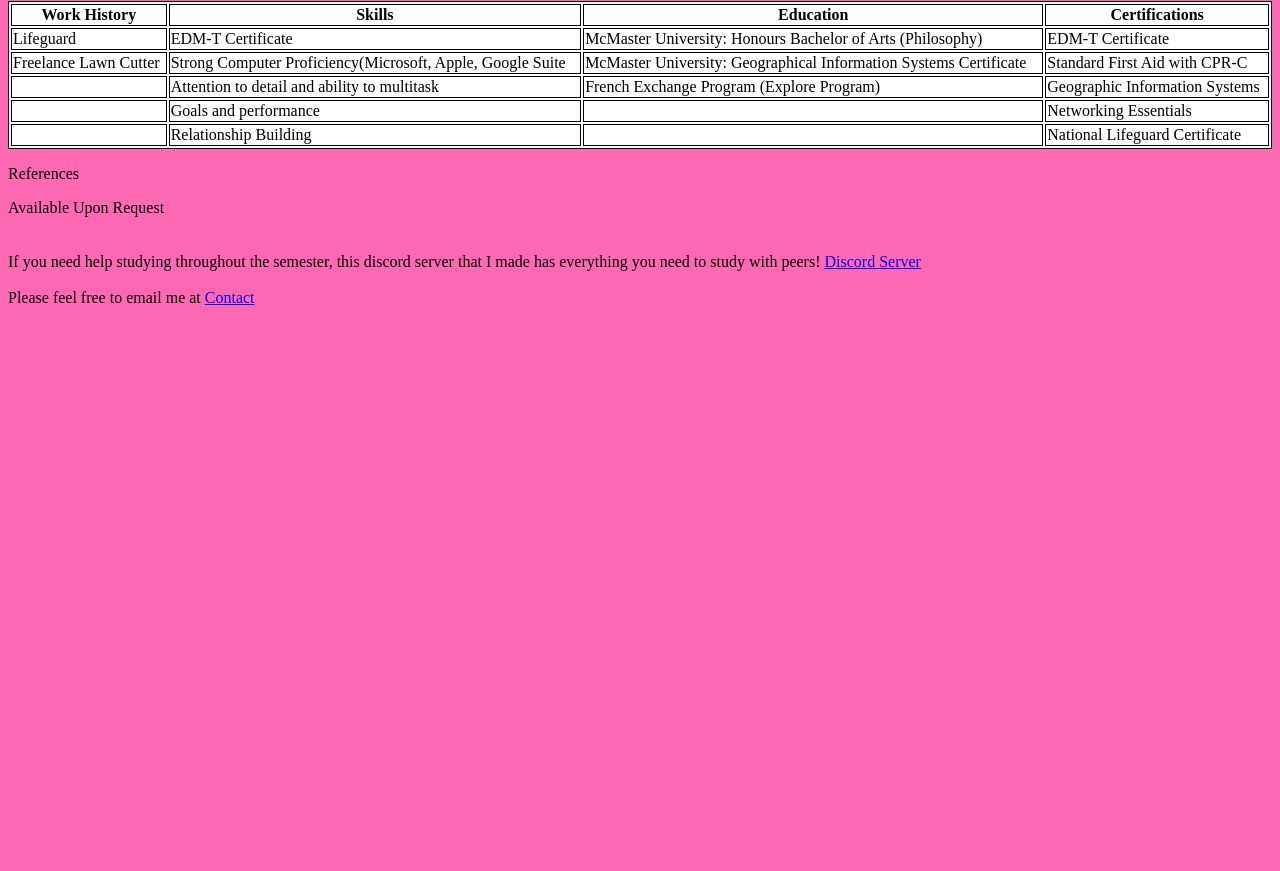
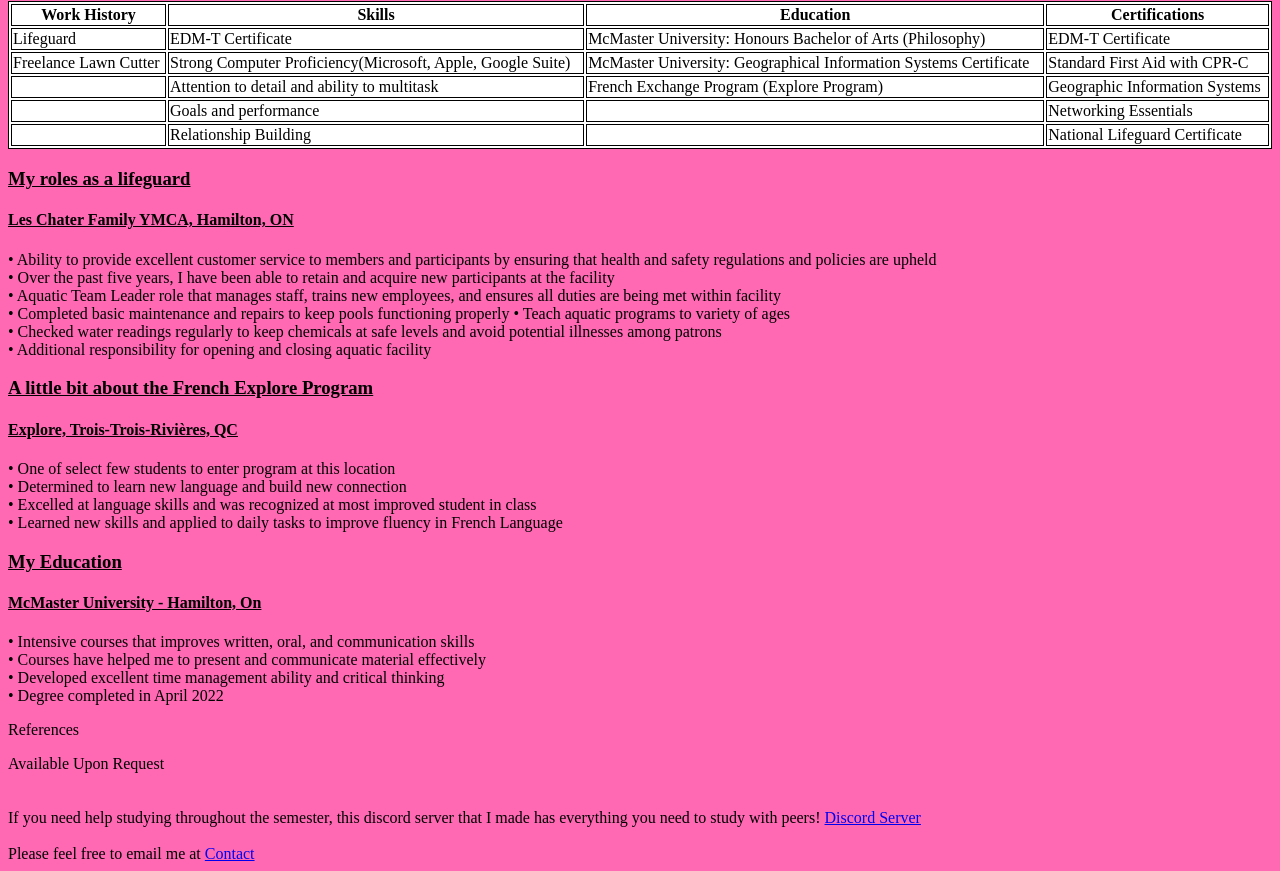
Before and after one commit to Darkside8713/Darkside8713.github.io, a plain HTML site: page index.html in a window 1280 px wide. Shown: the part 388-1259 px from the top of the page. Before the commit the page ends 800 px from the top, so only its background shows below. Drawn offline with Linux system fonts and the light colour scheme.

Commit message:
Update index.html

```diff
--- a/index.html
+++ b/index.html
@@ -2,12 +2,12 @@
 <html>
 <head>
 
-<!╌ Refer to css page for style elements ╌>
+<!-- Refer to css page for style elements -->
 <link rel="stylesheet" href="https://Darkside8713.github.io/style.css"/>
 
 	<title>My Resume</title>
 
-	<!╌ The main header of the webpage ╌>
+	<!-- The main header of the webpage -->
     <h1>William Inglis Resume </h1>
 	<h2> Part-Time Lifeguard and Full Time GIS Student</h2>
 
@@ -17,13 +17,13 @@
 
 	</div>
 
-	<!╌ A professional summary of what William is all about ╌>
+	<!-- A professional summary of what William is all about -->
 
 	<h3 id="block1" style="float:left;"> Professional Summary</h3>
 
 	<div id="block2" style = "float:right;"><a href = "https://www.linkedin.com/in/wji8713"> LinkedIn </a></div>
 
-	<!╌ Create three div classes to seperate the image and the text beside one another ╌>
+	<!-- Create three div classes to seperate the image and the text beside one another -->
 	<div class="container">
 	<div class = "image">
 	<img <img src="images" alt="A Picture of William Inglis">
@@ -35,11 +35,11 @@
 
   </head>
 
- <!╌ Start the body of the webpage which starts of with William's accomplishments ╌>
+ <!-- Start the body of the webpage which starts of with William's accomplishments -->
 <body>
 <h4>All of my current accomplishments</h4>
 
-<!╌ Create a table with all of the accomplishments neatly orangized╌>
+<!-- Create a table with all of the accomplishments neatly orangized -->
 <table>
   <tr>
     <th>Work History</th>
@@ -55,7 +55,7 @@
   </tr>
   <tr>
     <td>Freelance Lawn Cutter</td>
-    <td>Strong Computer Proficiency(Microsoft, Apple, Google Suite</td>
+    <td>Strong Computer Proficiency(Microsoft, Apple, Google Suite)</td>
 	<td>McMaster University: Geographical Information Systems Certificate</td>
 	<td>Standard First Aid with CPR-C</td>
   </tr>
@@ -78,7 +78,37 @@
   <td>National Lifeguard Certificate</td>
 </table>
 
-<!╌ Give a mention of references ╌>
+<!-- What did I do on the job -->
+<h3> My roles as a lifeguard </h3>
+<h4> Les Chater Family YMCA, Hamilton, ON</h4>
+<div>•	Ability to provide excellent customer service to members and participants by ensuring that health and safety regulations and policies are upheld<br>
+•	Over the past five years, I have been able to retain and acquire new participants at the facility<br>
+•	Aquatic Team Leader role that manages staff, trains new employees, and ensures all duties are being met within facility<br>
+•	Completed basic maintenance and repairs to keep pools functioning properly
+•	Teach aquatic programs to variety of ages<br>
+•	Checked water readings regularly to keep chemicals at safe levels and avoid potential illnesses among patrons<br>
+•	Additional responsibility for opening and closing aquatic facility
+</div>
+
+<!-- What did I do at the French Program -->
+<h3> A little bit about the French Explore Program </h3>
+<h4> Explore, Trois-Trois-Rivières, QC</h4>
+<div> •	One of select few students to enter program at this location<br>
+•	Determined to learn new language and build new connection<br>
+•	Excelled at language skills and was recognized at most improved student in class<br>
+•	Learned new skills and applied to daily tasks to improve fluency in French Language<br>
+</div>
+
+<!-- A little bit about my education background -->
+<h3> My Education</h3>
+<h4> McMaster University - Hamilton, On</h4>
+<div> • Intensive courses that improves written, oral, and communication skills<br>
+• Courses have helped me to present and communicate material effectively<br>
+• Developed excellent time management ability and critical thinking<br>
+• Degree completed in April 2022<br>
+</div>
+
+<!-- Give a mention of references -->
 <p>References</p>
 <div>Available Upon Request</div>
 <br>
@@ -88,7 +118,7 @@
 <br>
 
 <div> Please feel free to email me at <a href = "https://Darkside8713.github.io/contact.html">Contact</a></div>
-<!╌ End the body of the body code╌>
+<!-- End the body of the body code -->
 </body>
 
 </html>
```
